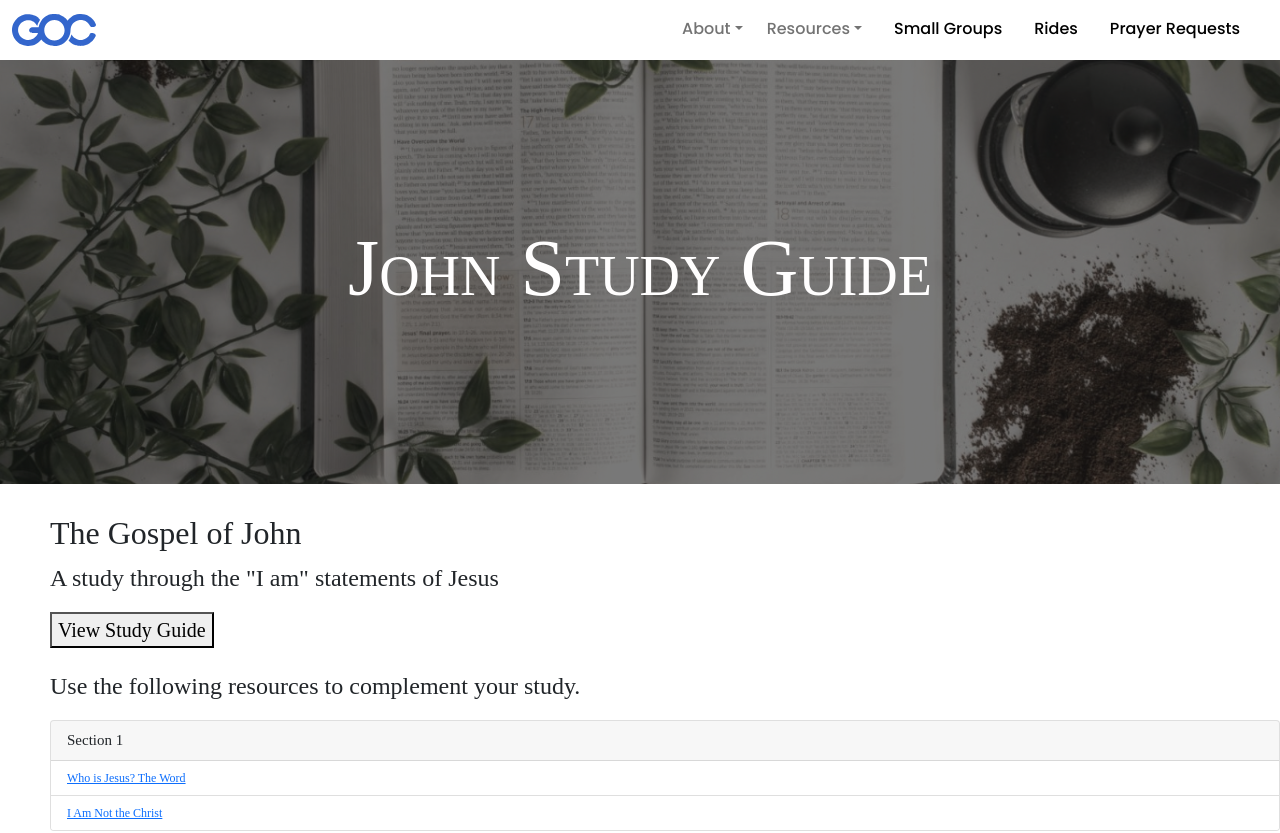
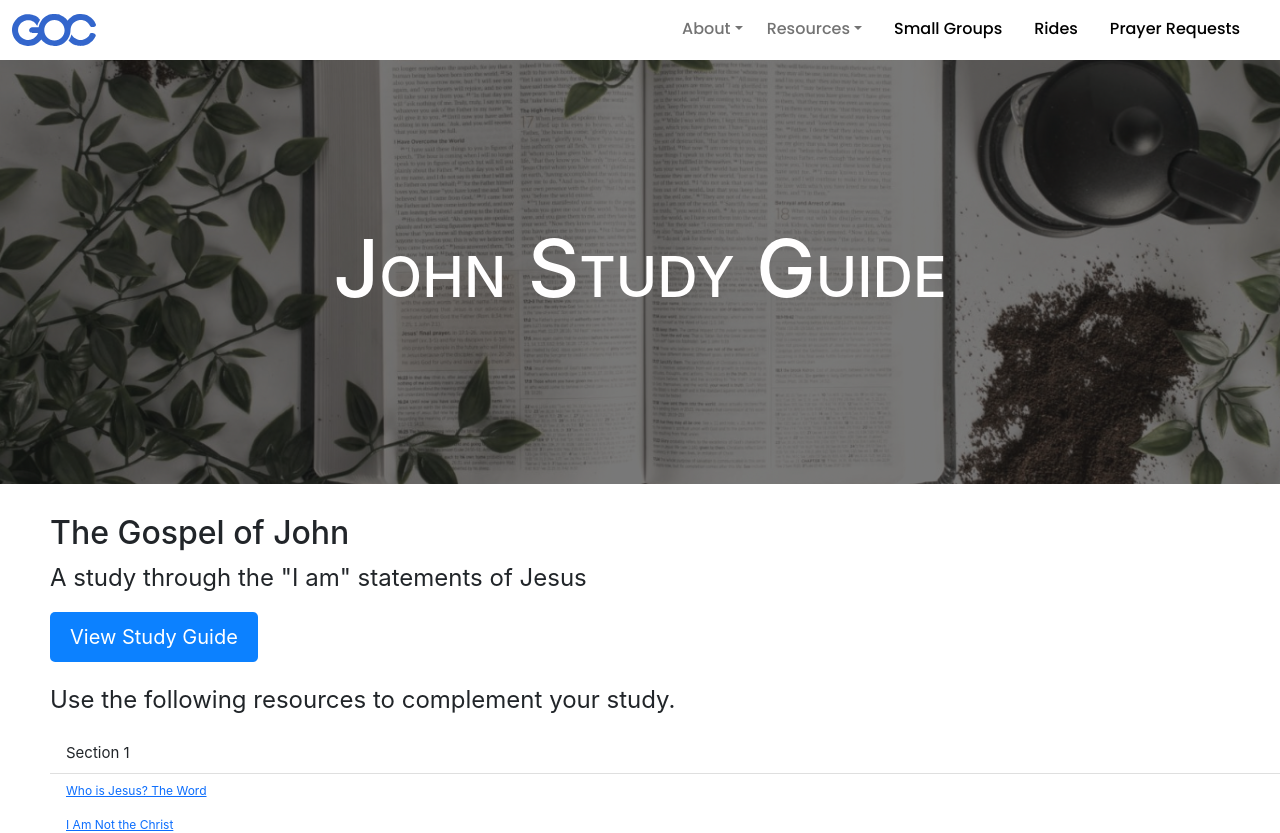
Before and after one commit to graceoncampus/goc-web-v3, a React (Create React App) app: page /JohnStudyGuide in a window 1280 px wide. Shown: the top 833 px of the page. Built offline with nearby package versions, Linux system fonts and the light colour scheme; no server answers; what aws-amplify would draw is missing.

Commit message:
Change font

```diff
--- a/src/Components/User/Resources/JohnStudyGuide.scss
+++ b/src/Components/User/Resources/JohnStudyGuide.scss
@@ -1,5 +1,10 @@
 .study-guide-body {
-    font-family: 'Palatino, URW Palladio L', serif;
+    margin: 0;
+    font-family: -apple-system, BlinkMacSystemFont, 'Segoe UI', 'Roboto', 'Oxygen',
+        'Ubuntu', 'Cantarell', 'Fira Sans', 'Droid Sans', 'Helvetica Neue',
+        sans-serif;
+    -webkit-font-smoothing: antialiased;
+    -moz-osx-font-smoothing: grayscale;
 }
 
 .study-guide-header {
@@ -25,16 +30,13 @@
     right: 0;
     bottom: 0;
     background: rgba(0, 0, 0, 0.5);
-    /* Adjust the last value for opacity */
     z-index: 1;
 }
 
 .study-guide-title {
     display: flex;
     justify-content: center;
-    /* Centers children horizontally */
     align-items: center;
-    /* Centers children vertically */
     position: relative;
     z-index: 2;
     font-size: 80px;
@@ -69,6 +71,31 @@ p {
     font-size: 15px;
 }
 
+.btn-btn-primary {
+    display: inline-block;
+    padding: 10px 20px;
+    background-color: #0c81ff;
+    color: white;
+    text-align: center;
+    text-decoration: none;
+    font-size: 16px;
+    border-radius: 5px;
+    transition: background-color 0.3s ease, transform 0.3s ease;
+    border: none;
+    cursor: pointer;
+}
+
+.btn-btn-primary:hover,
+.btn-btn-primary:focus {
+    background-color: #0056b3;
+    transform: scale(.85);
+    outline: none;
+}
+
+.btn-btn-primary:active {
+    background-color: #004085;
+    transform: scale(0.98);
+}
 
 .btn-btn-primary {
     font-size: 20px;
@@ -85,10 +112,37 @@ p {
 
 .overlay h1 {
     font-size: 120px;
-    /* Adjust the value as needed */
 }
 
 .feedback-link {
     display: block;
     margin-top: 20px;
 }
+
+.card {
+    border: none;
+    background-color: transparent;
+    box-shadow: none;
+
+    &-header {
+        background-color: transparent;
+    }
+
+    .list-group {
+
+        .list-group-item {
+            background-color: transparent;
+            border: none;
+        }
+    }
+}
+
+.list-group-item {
+    background-color: transparent;
+    /* Adjust background if needed */
+    border: none;
+    /* Removes borders of list items */
+    border-bottom: none;
+    /* Specifically remove bottom borders if they exist */
+    /* Style the list items as needed */
+}
--- a/src/Components/User/Resources/JohnStudyGuide.tsx
+++ b/src/Components/User/Resources/JohnStudyGuide.tsx
@@ -20,9 +20,10 @@ export const StudyGuideBody = () => {
                 <div className="section-title">
                     <h2>The Gospel of John</h2>
                     <p>A study through the "I am" statements of Jesus</p>
-                    <a href="/docs/john-study-guide.pdf" target="_blank" rel="noopener noreferrer">
-                        <button className="btn-btn-primary">View Study Guide</button>
+                    <a href="/docs/john-study-guide.pdf" target="_blank" rel="noopener noreferrer" className="btn-btn-primary">
+                        View Study Guide
                     </a>
+
                 </div>
                 <p className="study-paragraph">Use the following resources to complement your study.</p>
                 <div className="sections">
```
